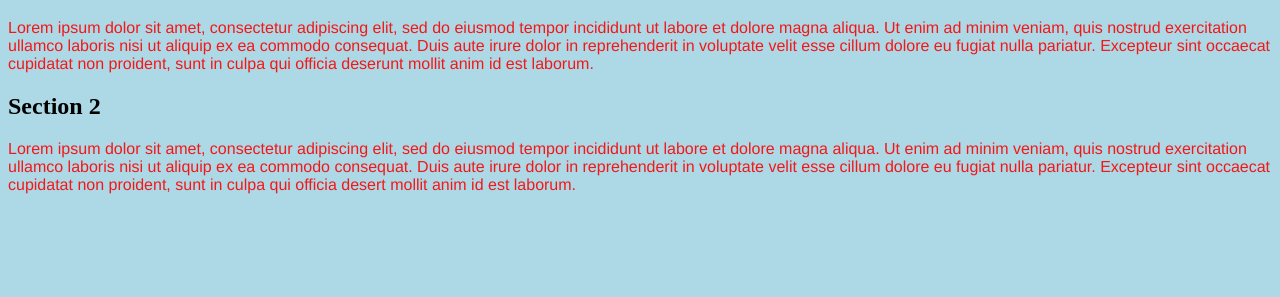
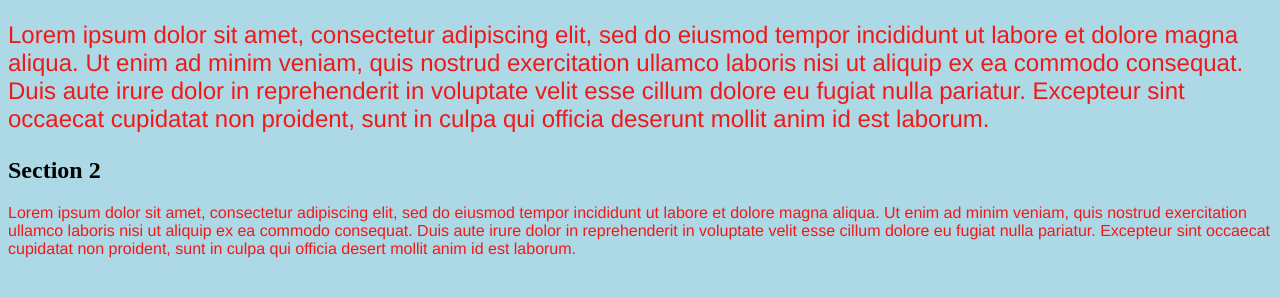
Before and after one commit to rsaddlerACC/Responsive_design1_classdemo, a plain HTML site: page index.html in a window 1280 px wide. Shown: the part 61-358 px from the top of the page. Drawn offline with Linux system fonts and the light colour scheme.

Commit message:
testing class
Create large class

```diff
--- a/index.html
+++ b/index.html
@@ -9,7 +9,7 @@
 <body><!--Content that the user sees-->
 	<main>
 	<h1>Section 1</h1>
-	<p>Lorem ipsum dolor sit amet, consectetur adipiscing elit, sed do eiusmod tempor incididunt ut labore et dolore magna aliqua. Ut enim ad minim veniam, quis nostrud exercitation ullamco laboris nisi ut aliquip ex ea commodo consequat. Duis aute irure dolor in reprehenderit in voluptate velit esse cillum dolore eu fugiat nulla pariatur. Excepteur sint occaecat cupidatat non proident, sunt in culpa qui officia deserunt mollit anim id est laborum.</p>
+	<p class="large">Lorem ipsum dolor sit amet, consectetur adipiscing elit, sed do eiusmod tempor incididunt ut labore et dolore magna aliqua. Ut enim ad minim veniam, quis nostrud exercitation ullamco laboris nisi ut aliquip ex ea commodo consequat. Duis aute irure dolor in reprehenderit in voluptate velit esse cillum dolore eu fugiat nulla pariatur. Excepteur sint occaecat cupidatat non proident, sunt in culpa qui officia deserunt mollit anim id est laborum.</p>
 	<h2>Section 2</h2>
 	<p>Lorem ipsum dolor sit amet, consectetur adipiscing elit, sed do eiusmod tempor incididunt ut labore et dolore magna aliqua. Ut enim ad minim veniam, quis nostrud exercitation ullamco laboris nisi ut aliquip ex ea commodo consequat. Duis aute irure dolor in reprehenderit in voluptate velit esse cillum dolore eu fugiat nulla pariatur. Excepteur sint occaecat cupidatat non proident, sunt in culpa qui officia desert mollit anim id est laborum.</p>
 	</main>
--- a/stylesheet.css
+++ b/stylesheet.css
@@ -4,7 +4,11 @@ body{
 h1{
 	color: yellow;
 }
+
 p{
 	color: #F31818;
 	font-family: Helvetica;
 }
+.large{
+	font-size: 24px;
+}
```
